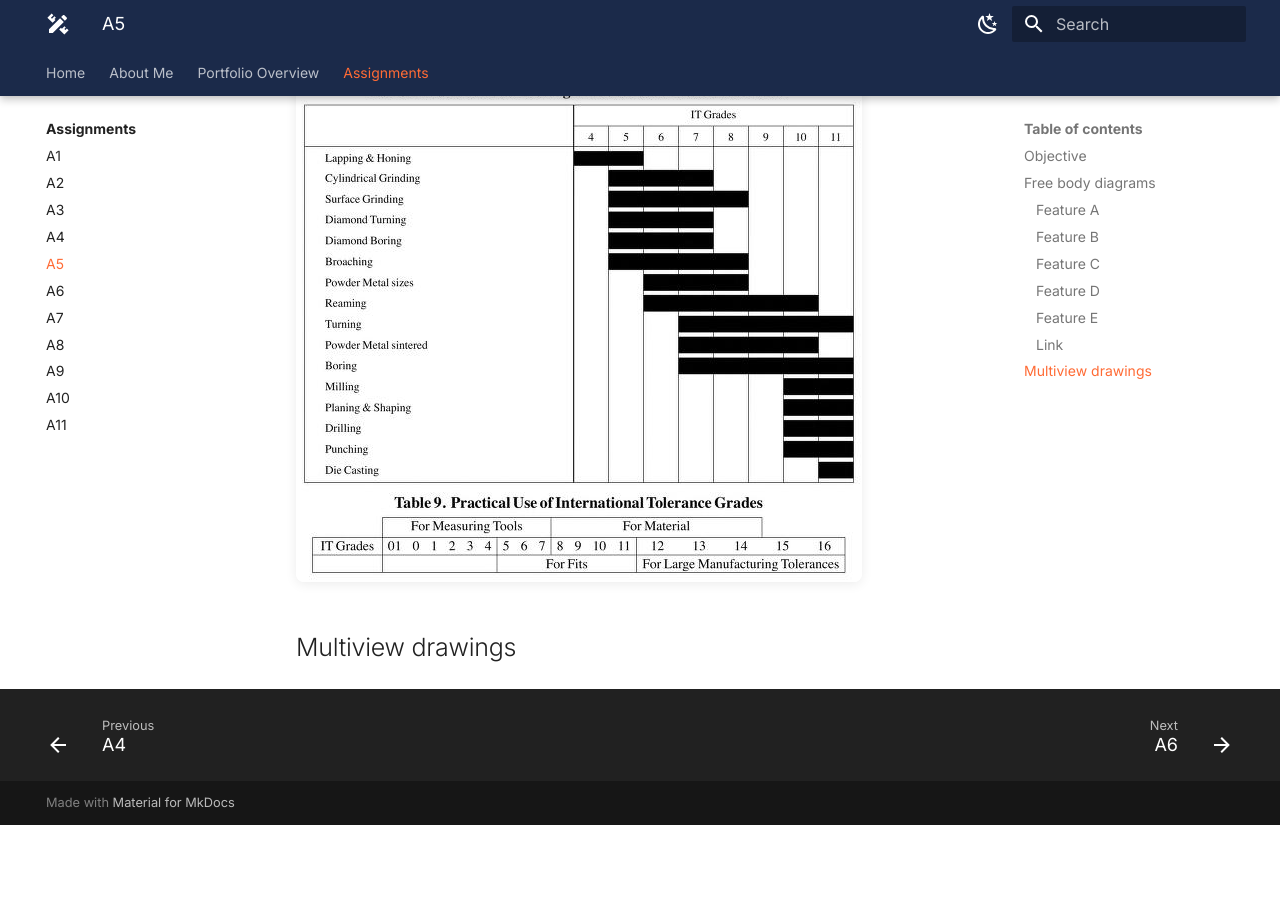
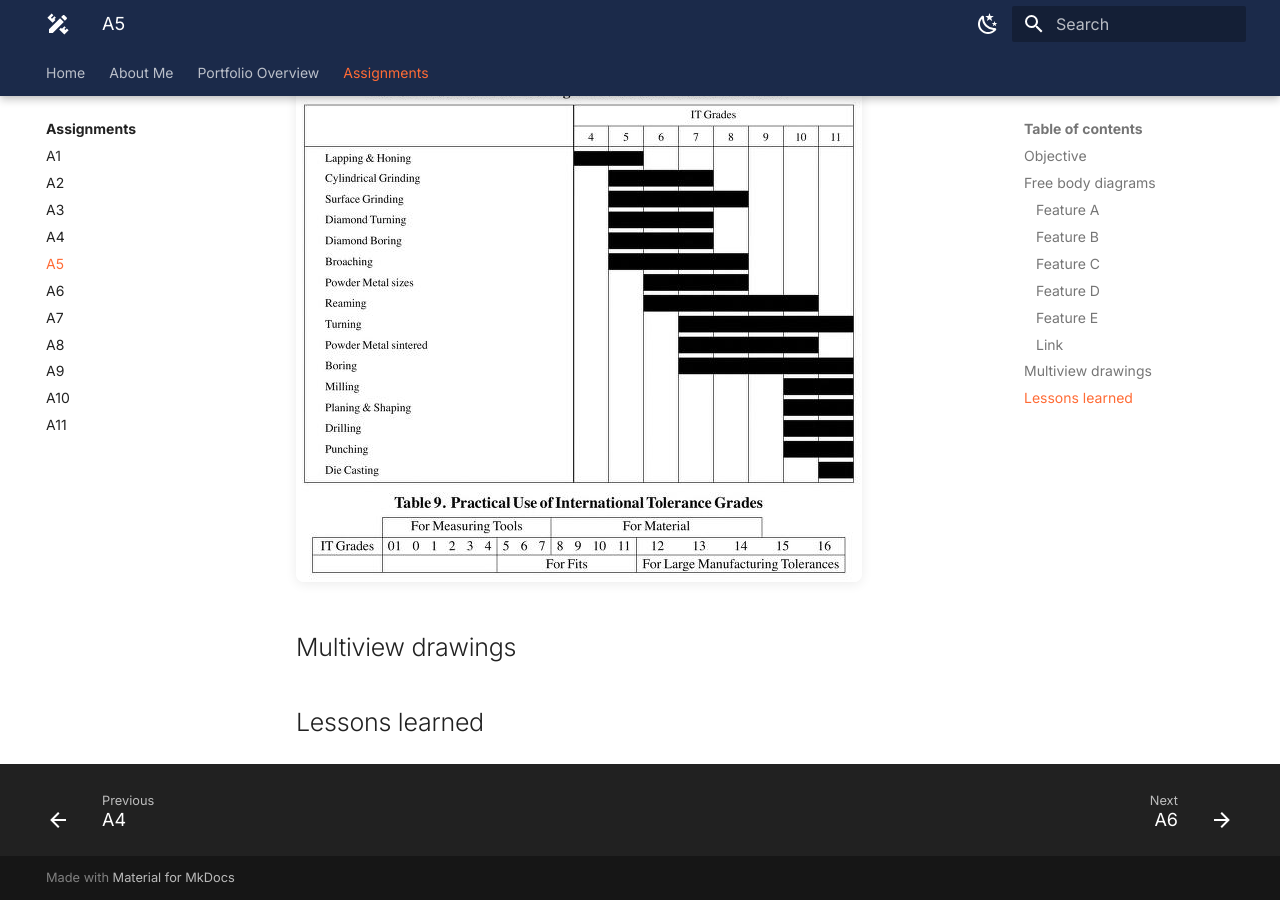
Before and after one commit to ajchiocca/megr2157-portfolio, an MkDocs documentation site: the page built from docs/assignments/A05/index.md, in a window 1280 px wide and 900 px high, scrolled down 6968 px. Built offline with MkDocs 1.6.1 and Material for MkDocs 9.7.7, drawn with Linux system fonts in a browser that asks for light colours; before the commit the page ends 7793 px from its top, so only the background shows below that.

Commit message:
Add 'Lessons learned' section to index.md

```diff
--- a/docs/assignments/A05/index.md
+++ b/docs/assignments/A05/index.md
@@ -53,3 +53,5 @@ A Link must be designed that connects feature A to another cylindrical feature,
 ![grade](grade.png)
 
 ## Multiview drawings
+
+## Lessons learned
```
